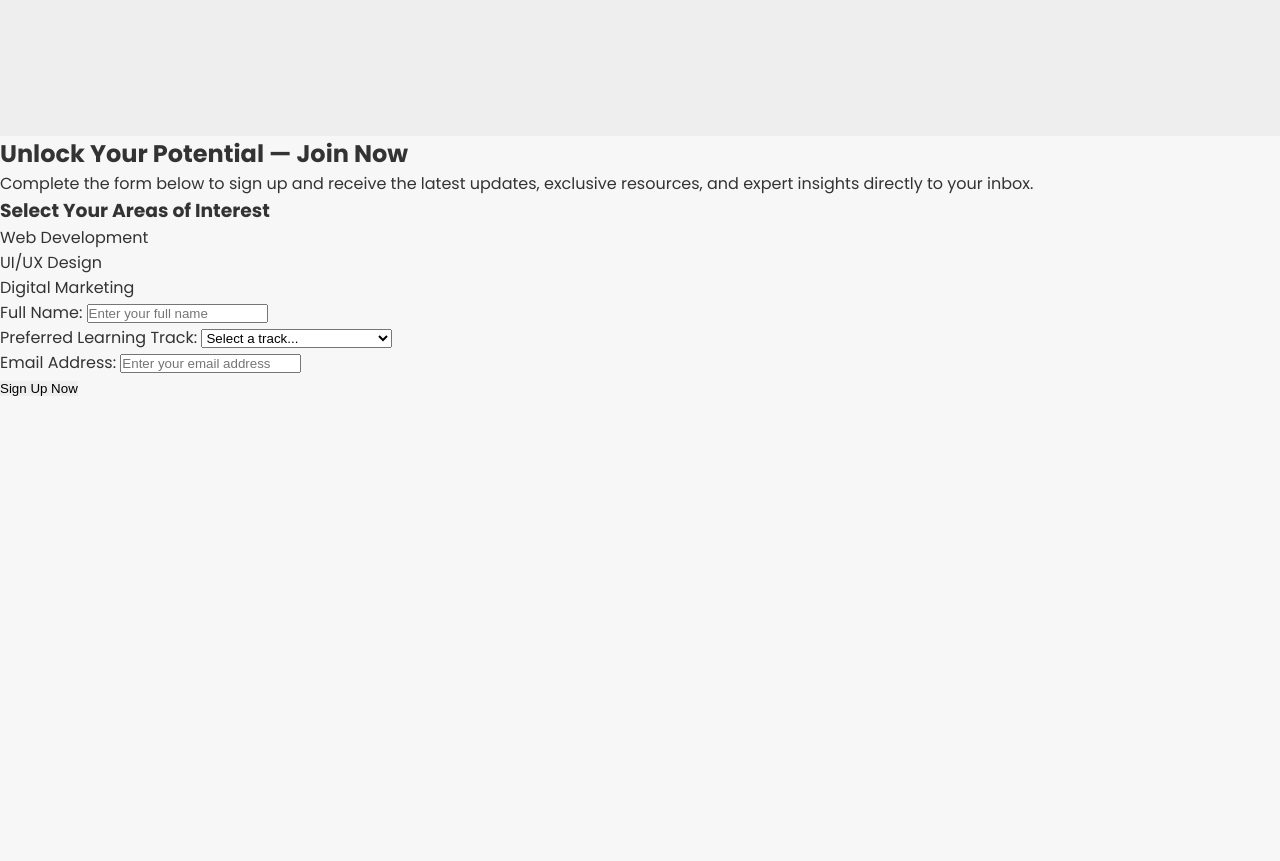
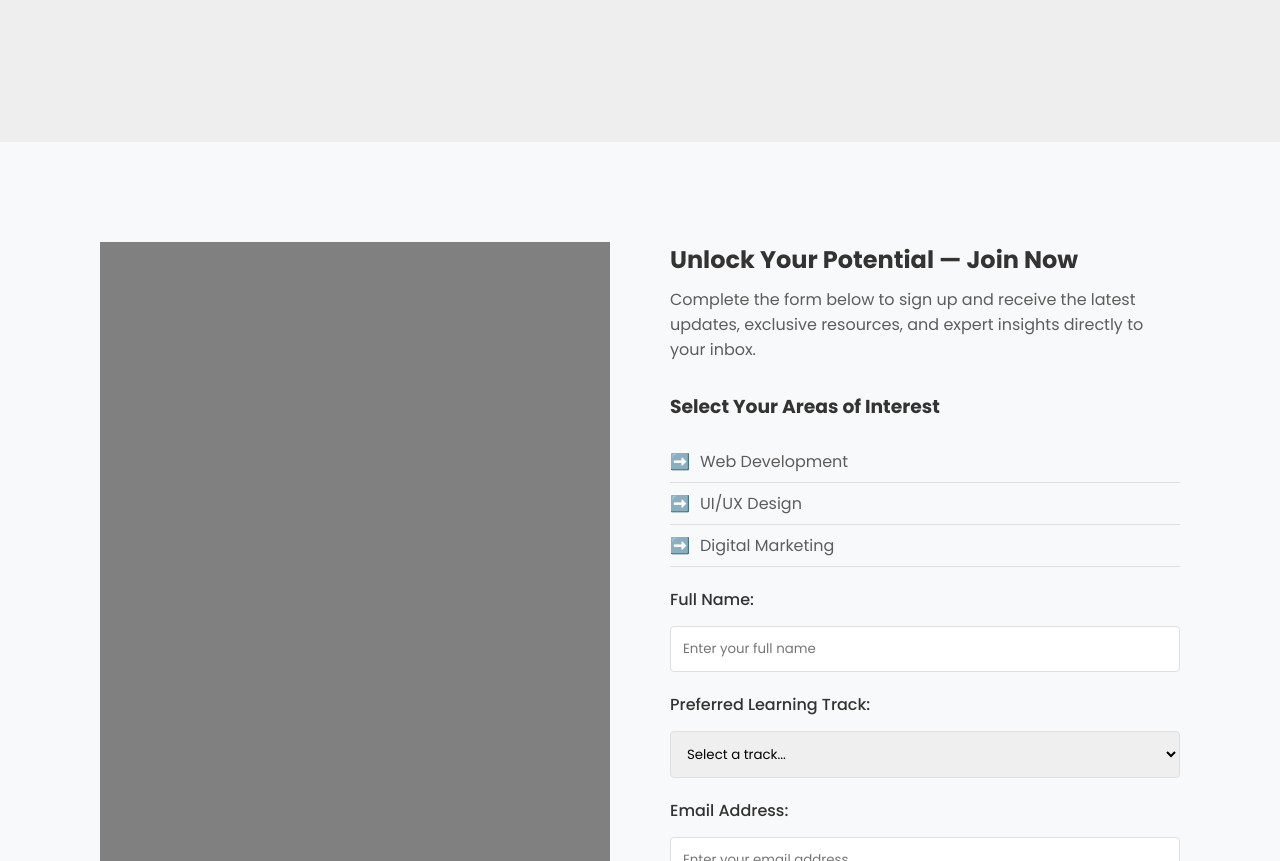
Before and after one commit to chalitha-wickramasinghe/empower-young-minds, a plain HTML site: page index.html in a window 1280 px wide. Shown: the part 2900-3761 px from the top of the page. Before the commit the page ends 3300 px from the top, so only its background shows below. Drawn offline with Linux system fonts and the light colour scheme.

Commit message:
feat(ui): enhance form fields and standardize button styles with consistent interactions.

```diff
--- a/styles.css
+++ b/styles.css
@@ -76,7 +76,31 @@ button {
 
 .cta__button {
   padding: 10px 20px;
+  background-color: white;
+  color: #5bb471;
+  border: 2px solid #5bb471;
+  border-radius: 4px;
+  cursor: pointer;
+  font-weight: 600;
+  transition: background-color 0.3s, color 0.3s, border-color 0.3s, transform 0.1s;
 }
+
+
+.cta__button:hover {
+  background-color: #3b82f6;
+  color: white;
+  border-color: #3b82f6;
+}
+
+
+.cta__button:active {
+  background-color: #1d4ed8;
+  border-color: #1d4ed8;
+  transform: scale(0.97);
+}
+
+
+
 
 /*Video Section*/
 
@@ -102,15 +126,34 @@ button {
 }
 
 .video__button {
-  border: 1px;
-  border-style: solid;
-  border-color: #5bb471;
+  border: 2px solid #5bb471;
+  background-color: white;
+  color: #5bb471;
   padding: 10px 20px;
+  border-radius: 4px;
+  cursor: pointer;
+  font-weight: 600;
+  transition: background-color 0.2s, color 0.2s, transform 0.1s;
 }
+
+
+.video__button:hover {
+  background-color: #5bb471;
+  color: white;
+}
+
+
+.video__button:active {
+  background-color: #1d4ed8;
+  border-color: #1d4ed8;
+  transform: scale(0.97);
+}
+
 
 .video__button--primary {
   margin-right: 40px;
 }
+
 
 .video__container {
   margin-top: 20px;
@@ -143,3 +186,106 @@ button {
 }
 
 /* Forms Section */
+
+.element {
+  display: flex;
+  justify-content: space-between;
+  padding: 100px;
+  gap: 60px;
+  background-color: #f8f9fa;
+}
+
+.element__left {
+  flex: 1;
+}
+
+.element__right {
+  flex: 1;
+}
+
+.element__subtitle {
+  color: #5d5d5d;
+  margin-top: 10px;
+  margin-bottom: 30px;
+}
+
+.element__form {
+  display: flex;
+  flex-direction: column;
+  gap: 20px;
+}
+
+.element__placeholder {
+  background-color: gray;
+  width: 100%;
+  height: 100%;
+}
+
+.element__list {
+  list-style-type: none;
+  padding-left: 0;
+}
+
+.element__list-item {
+  padding: 8px 0;
+  border-bottom: 1px solid #e0e0e0;
+  color: #5d5d5d;
+}
+
+.element__list-item::before {
+  content: "➡️";
+  margin-right: 10px;
+}
+
+.element__form-group {
+  display: flex;
+  flex-direction: column;
+  gap: 8px;
+}
+
+.element__form-group label {
+  color: #333;
+  font-weight: 500;
+  display: block;
+  margin-bottom: 6px;
+}
+
+
+.element__form-group input,
+.element__form-group select {
+  padding: 12px;
+  border: 1px solid #e0e0e0;
+  border-radius: 4px;
+  font-family: inherit;
+  outline: none;
+  transition: box-shadow 0.3s, border-color 0.3s;
+  cursor: pointer;
+}
+
+.element__form-group input:focus,
+.element__form-group select:focus {
+  border-color: #3b82f6;
+  box-shadow: 0 0 0 3px rgba(59, 130, 246, 0.4);
+}
+
+.element__button {
+  background-color: #34c759;
+  color: white;
+  padding: 12px 24px;
+  border: none;
+  border-radius: 4px;
+  cursor: pointer;
+  font-weight: 700;
+  font-size: medium;
+  transition: background-color 0.3s color 0.3s , transform 0.1s;
+}
+
+.element__button:hover {
+  background-color: #3b82f6;
+  color: white;
+}
+
+.element__button:active {
+  background-color: #1743bb;
+  transform: scale(0.97);
+}
```
